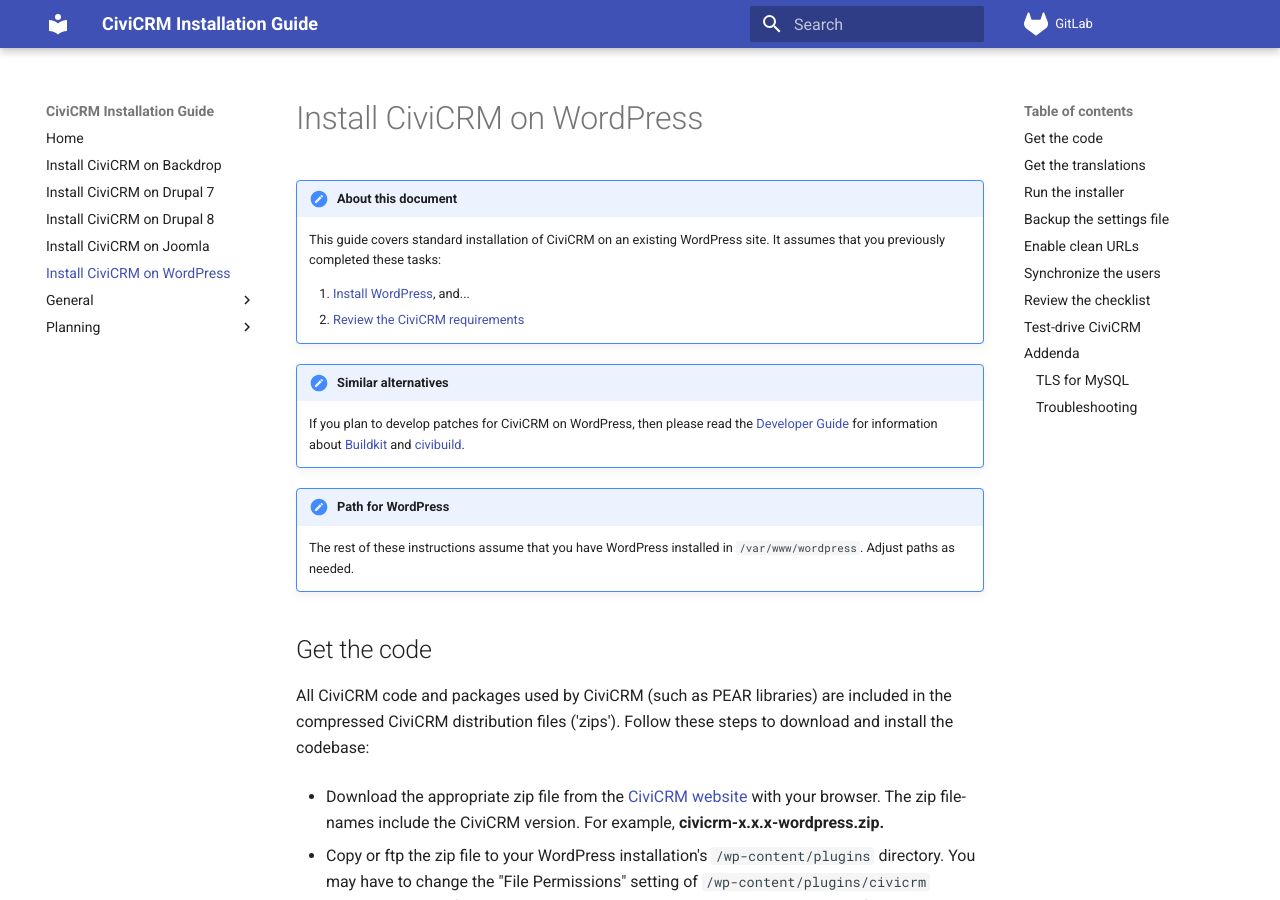
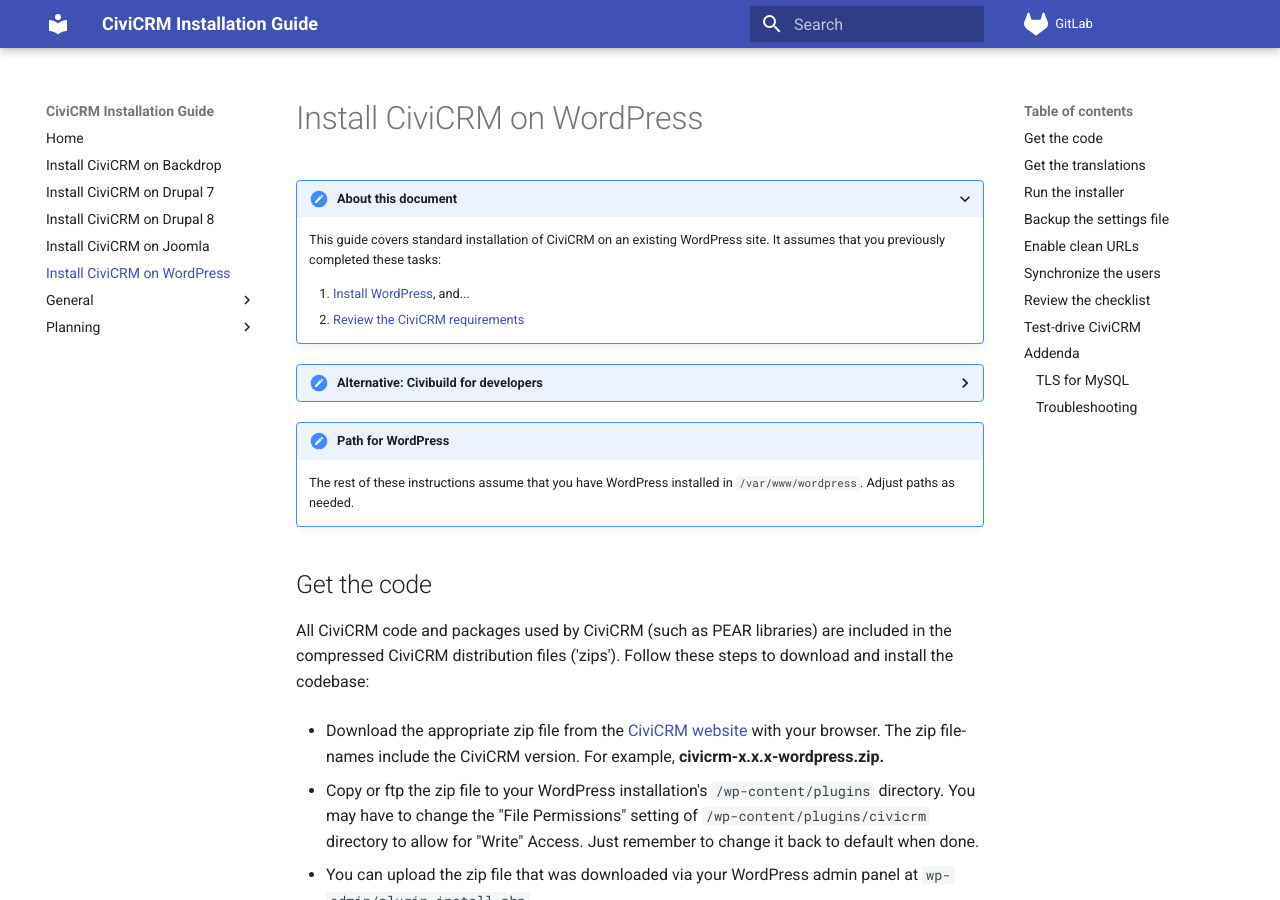
Before and after one commit to agileware/civicrm-installation-guide, an MkDocs documentation site: the page built from docs/wordpress/index.md, in a window 1280 px wide and 900 px high. Built offline with MkDocs 1.6.1 and Material for MkDocs 9.7.7, drawn with Linux system fonts in a browser that asks for light colours.

Commit message:
Tweak introductory admonitions. Use collapsing better.
* Make it easier to skip past the stuff about the developer guide
    * Change the header "Similar alternatives" to "Alternative: Civibuild for developers"
    * Mark the section collapsible (default closed).
* To make the styling of the front-matter more consistent, update "About this document"
  to also be collapsible (but default open).

```diff
--- a/docs/wordpress/index.md
+++ b/docs/wordpress/index.md
@@ -1,11 +1,11 @@
-!!! tldr "About this document"
+???+ tldr "About this document"
 
     This guide covers standard installation of CiviCRM on an existing WordPress site. It assumes that you previously completed these tasks:
 
     1. [Install WordPress](https://wordpress.org/support/article/how-to-install-wordpress/), and...
     1. [Review the CiviCRM requirements](../general/requirements.md)
 
-!!! tldr "Similar alternatives"
+??? tldr "Alternative: Civibuild for developers"
 
     If you plan to develop patches for CiviCRM on WordPress, then please read the [Developer Guide](https://docs.civicrm.org/dev/en/latest) for information about [Buildkit](https://docs.civicrm.org/dev/en/latest/tools/buildkit/) and [civibuild](https://docs.civicrm.org/dev/en/latest/tools/civibuild/).
 
```
Also changed, not shown: docs/backdrop/index.md (+2 -2 lines), docs/drupal7/index.md (+2 -2 lines), docs/drupal8/index.md (+2 -2 lines), docs/drupal9/index.md (+2 -2 lines), docs/joomla/index.md (+1 -1 lines).
